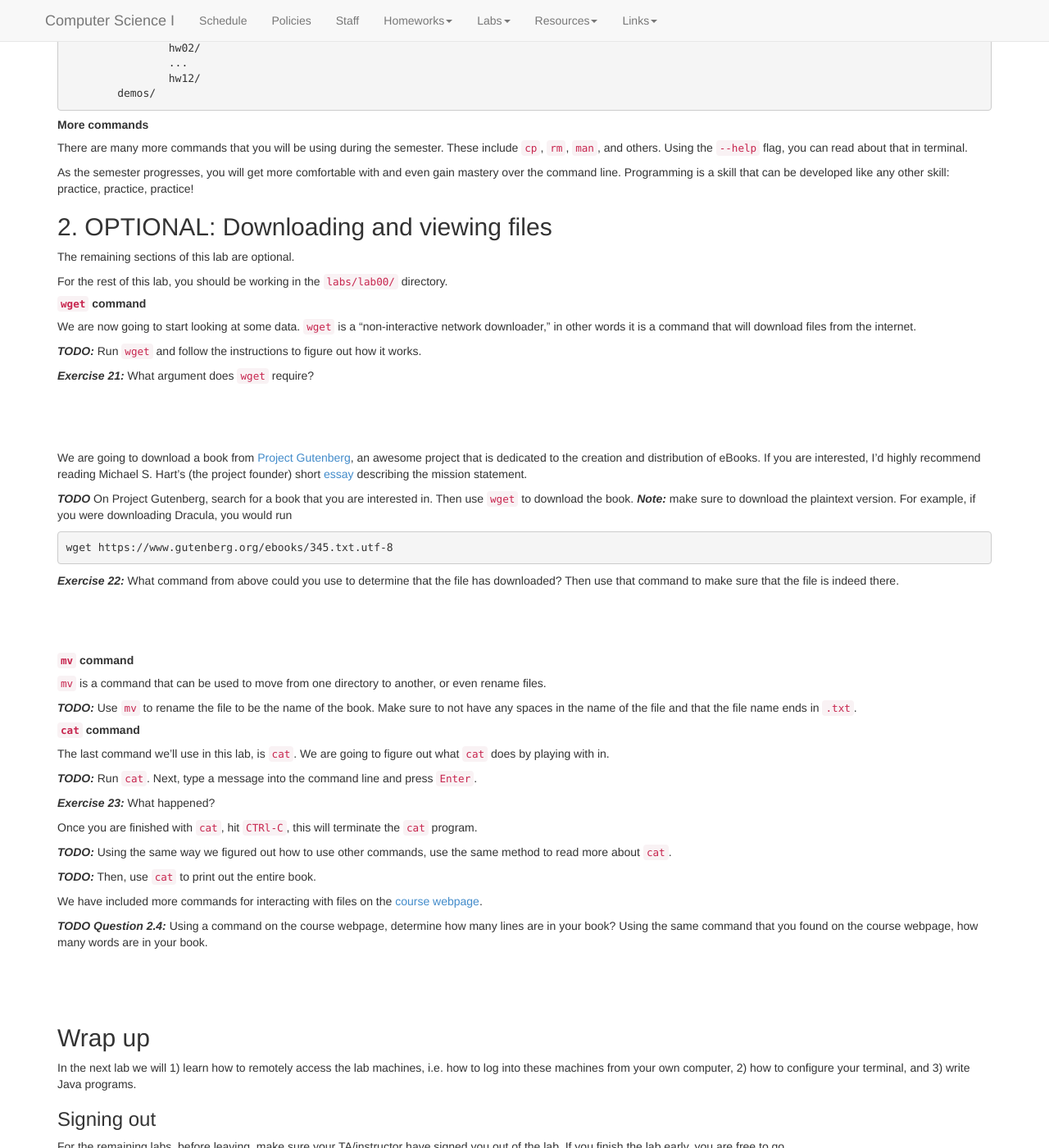
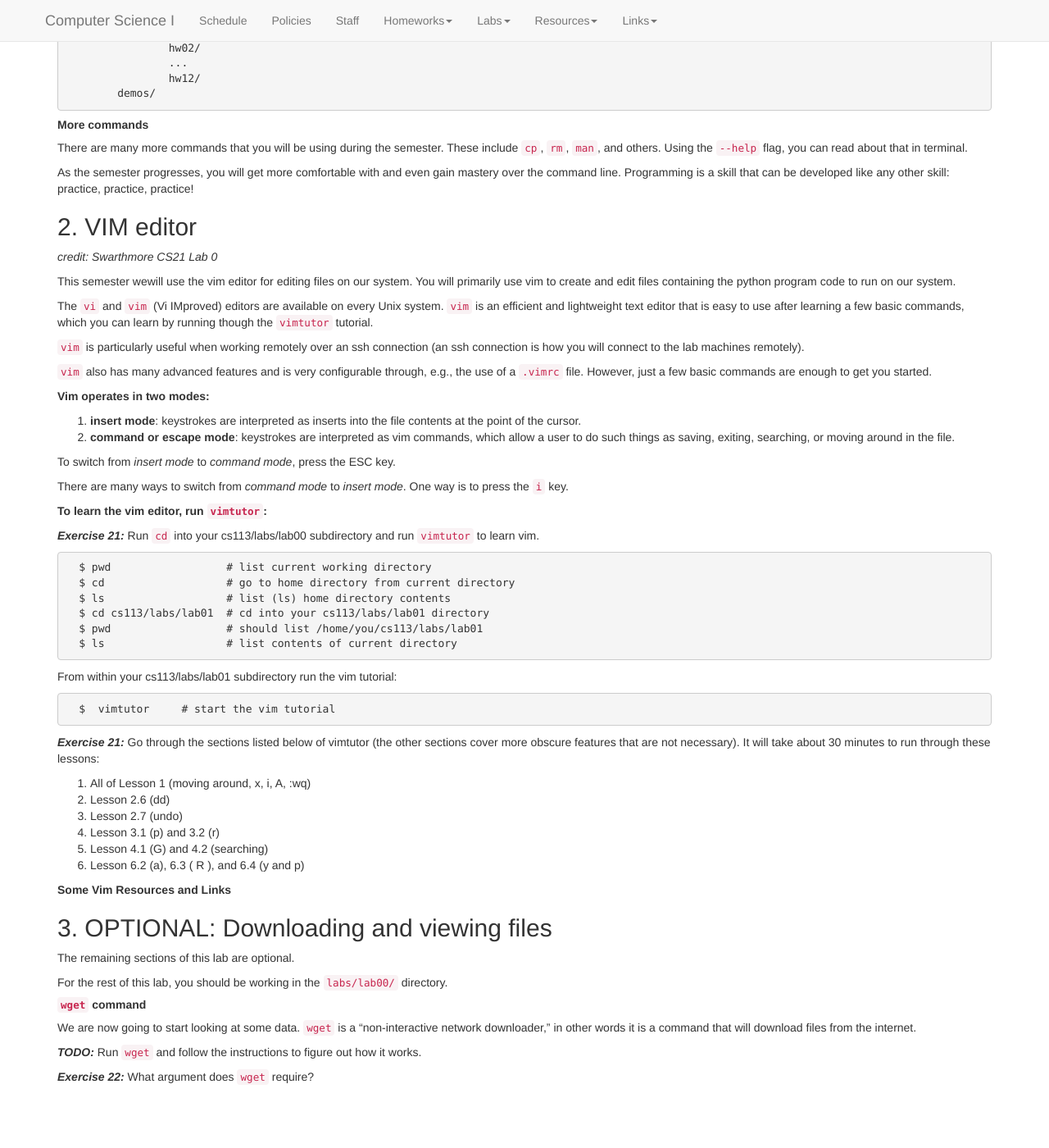
Before and after one commit to yhou-2003/BMC-CS-113.github.io, a Jekyll site: the page built from labs/Lab00.md, in a window 1280 px wide and 1400 px high, scrolled down 4631 px. Shown: the whole window at 82% size. Built offline with Jekyll 4.4.1, drawn with Linux system fonts in a browser that asks for light colours; nearby versions of some CDN libraries; some of the changed text lies outside the part shown.

Commit message:
lab00: added vim

````diff
--- a/labs/Lab00.md
+++ b/labs/Lab00.md
@@ -359,7 +359,58 @@ There are many more commands that you will be using during the semester. These i
 
 As the semester progresses, you will get more comfortable with and even gain mastery over the command line. Programming is a skill that can be developed like any other skill: practice, practice, practice!
 
-## 2. OPTIONAL: Downloading and viewing files
+## 2. VIM editor
+
+_credit: Swarthmore CS21 Lab 0_
+
+This semester wewill use the vim editor for editing files on our system. You will primarily use vim to create and edit files containing the python program code to run on our system.
+
+The `vi` and `vim` (Vi IMproved) editors are available on every Unix system. `vim` is an efficient and lightweight text editor that is easy to use after learning a few basic commands, which you can learn by running though the `vimtutor` tutorial.
+
+`vim` is particularly useful when working remotely over an ssh connection (an ssh connection is
+how you will connect to the lab machines remotely).
+
+`vim` also has many advanced features and is very configurable through, e.g., the use of a `.vimrc` file. However, just a few basic commands are enough to get you started.
+
+<b>Vim operates in two modes:</b>
+1. <b>insert mode</b>: keystrokes are interpreted as inserts into the file contents at the point of the cursor.
+2. <b>command or escape mode</b>: keystrokes are interpreted as vim commands, which allow a user to do such things as saving, exiting, searching, or moving around in the file.
+
+To switch from <i>insert mode</i> to <i>command mode</i>, press the ESC key.
+
+There are many ways to switch from <i>command mode</i> to <i>insert mode</i>. One way is to press the `i` key.
+
+<b>To learn the vim editor, run `vimtutor`:</b>
+
+***Exercise 21:*** Run `cd` into your cs113/labs/lab00 subdirectory and run `vimtutor` to learn vim.
+
+```
+  $ pwd                  # list current working directory
+  $ cd                   # go to home directory from current directory
+  $ ls                   # list (ls) home directory contents
+  $ cd cs113/labs/lab01  # cd into your cs113/labs/lab01 directory
+  $ pwd                  # should list /home/you/cs113/labs/lab01
+  $ ls                   # list contents of current directory
+```
+From within your cs113/labs/lab01 subdirectory run the vim tutorial:
+
+```
+  $  vimtutor     # start the vim tutorial
+```
+
+***Exercise 21:*** Go through the sections listed below of vimtutor (the other sections cover more obscure features that are not necessary). It will take about 30 minutes to run through these lessons:
+
+1. All of Lesson 1 (moving around, x, i, A, :wq)
+1. Lesson 2.6 (dd)
+1. Lesson 2.7 (undo)
+1. Lesson 3.1 (p) and 3.2 (r)
+1. Lesson 4.1 (G) and 4.2 (searching)
+1. Lesson 6.2 (a), 6.3 ( R ), and 6.4 (y and p)
+
+**Some Vim Resources and Links**
+
+
+## 3. OPTIONAL: Downloading and viewing files
 The remaining sections of this lab are optional.
 
 For the rest of this lab, you should be working in the `labs/lab00/` directory.
@@ -401,7 +452,7 @@ We are going to figure out what `cat` does by playing with in.
 
 ***TODO:*** Run `cat`. Next, type a message into the command line and press `Enter`.
 
-***Exercise 23:*** What happened?
+***Exercise 24:*** What happened?
 
 Once you are finished with `cat`, hit `CTRl-C`, this will terminate the `cat` program.
 
````
Also changed, not shown: other parts of labs/Lab00.md (+2 -2 lines).
